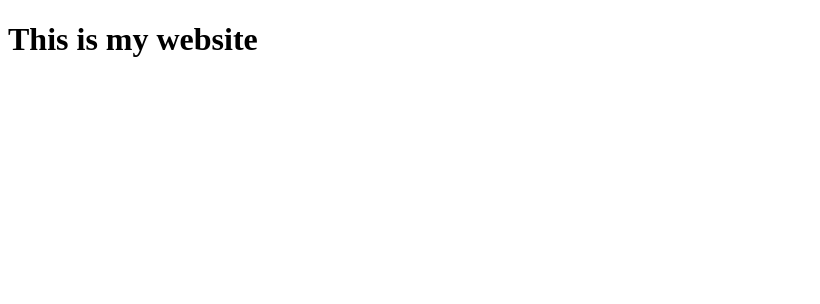
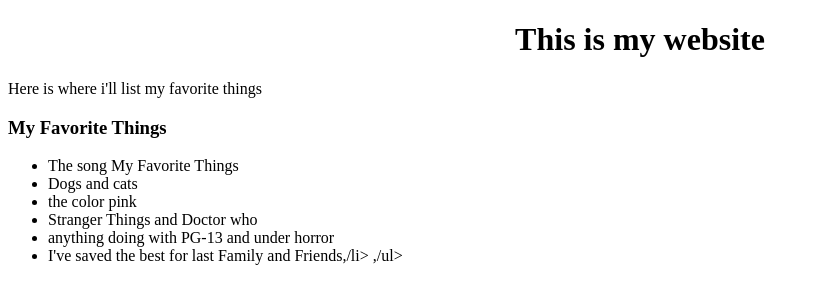
Before and after one commit to katherine-cook/katherine-cook.github.io, a plain HTML site: page index.html in a window 1280 px wide. Shown: the whole page, without its empty margins (0-820 px from the left). Drawn offline with Linux system fonts and the light colour scheme.

Commit message:
Update index.html

```diff
--- a/index.html
+++ b/index.html
@@ -3,7 +3,31 @@
 <head>
 <title>Caslin's Web</title>
 </head>
+<style>
+h1{
+text-align: center;
+  text-color: pink;
+
+  }
+h3{
+  text-align: left;
+
+  }
+  body{
+    background-color: salmon:
+</style>
 <body>
 <h1>This is my website</h1>
+<p> Here is where i'll list my favorite things </p>
+<h3> My Favorite Things </h3>
+<ul>
+<li>The song My Favorite Things</li>
+<li>Dogs and cats</li>
+<li>the color pink</li>
+<li>Stranger Things and Doctor who</li>
+<li>anything doing with PG-13 and under horror</li>
+<li> I've saved the best for last Family and Friends,/li>
+,/ul>
+
 </body>
 </html>
```
